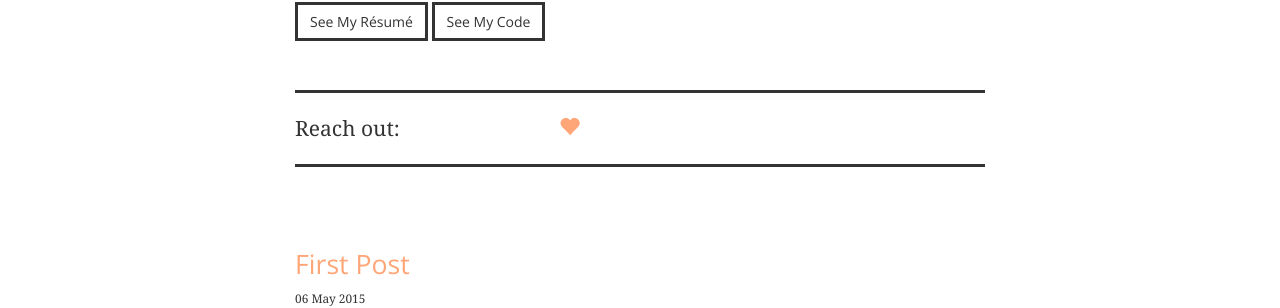
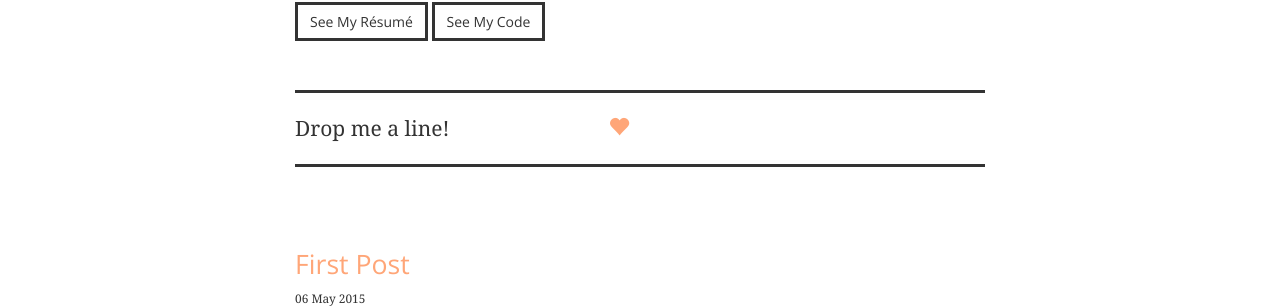
Before and after one commit to mklbtz/mklbtz.github.io, a Jekyll site: the page built from index.html, in a window 1280 px wide. Shown: the part 1022-1330 px from the top of the page. Built offline with Jekyll 4.4.1, drawn with Linux system fonts in a browser that asks for light colours; nearby versions of some CDN libraries; some web fonts are replaced; Markdown is read by kramdown in place of the engine named in the settings; the list of posts is cut into pages by our own code.

Commit message:
"Drop me a line!"

```diff
--- a/_includes/footer.html
+++ b/_includes/footer.html
@@ -2,7 +2,7 @@
   <div class="col-xs-12">
     <hr>
     <p class="lead">
-      Reach out:&emsp;
+      Drop me a line!&emsp;
       <a href="&#x6d;&#x61;&#105;&#x6c;&#116;&#x6f;&#x3a;&#x6d;&#107;&#108;&#98;&#116;&#122;&#64;&#103;&#x6d;&#97;&#105;&#x6c;&#46;&#x63;&#x6f;&#x6d;" title="&#109;&#107;&#x6c;&#98;&#x74;&#x7a;&#x40;&#x67;&#109;&#x61;&#105;&#x6c;&#x2e;&#x63;&#111;&#x6d;"><span class="zocial-email"></span></a>&emsp;
       <a href="http://twitter.com/mklbtz"><span class="zocial-twitter"></span></a>&emsp;
       <a href="https://www.linkedin.com/profile/view?id=147740133"><span class="zocial-linkedin"></span></a>&emsp;
```
